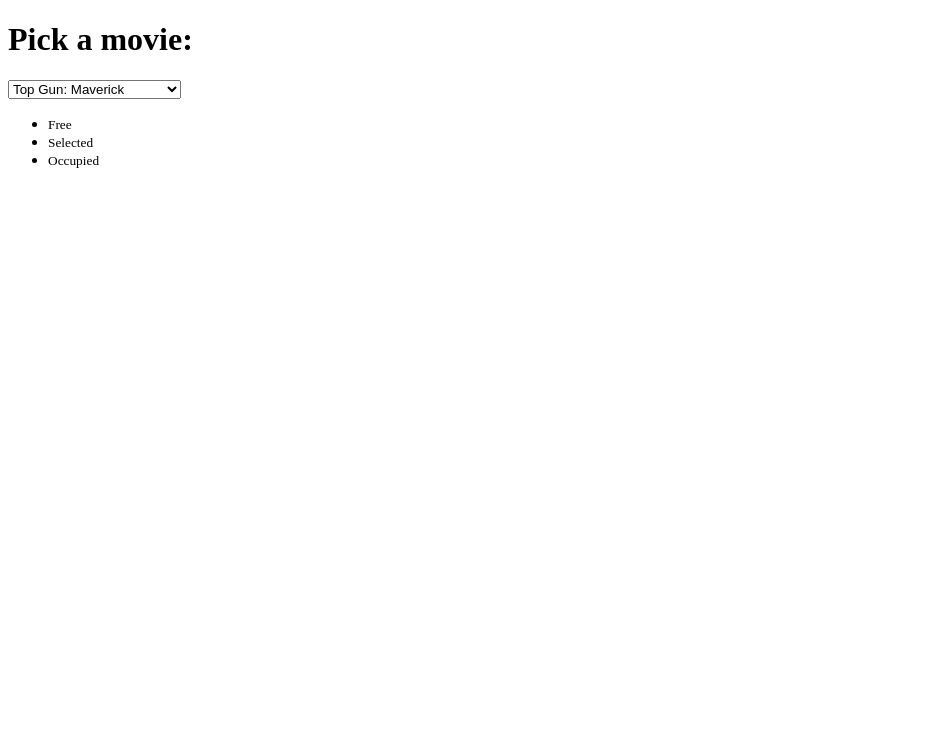
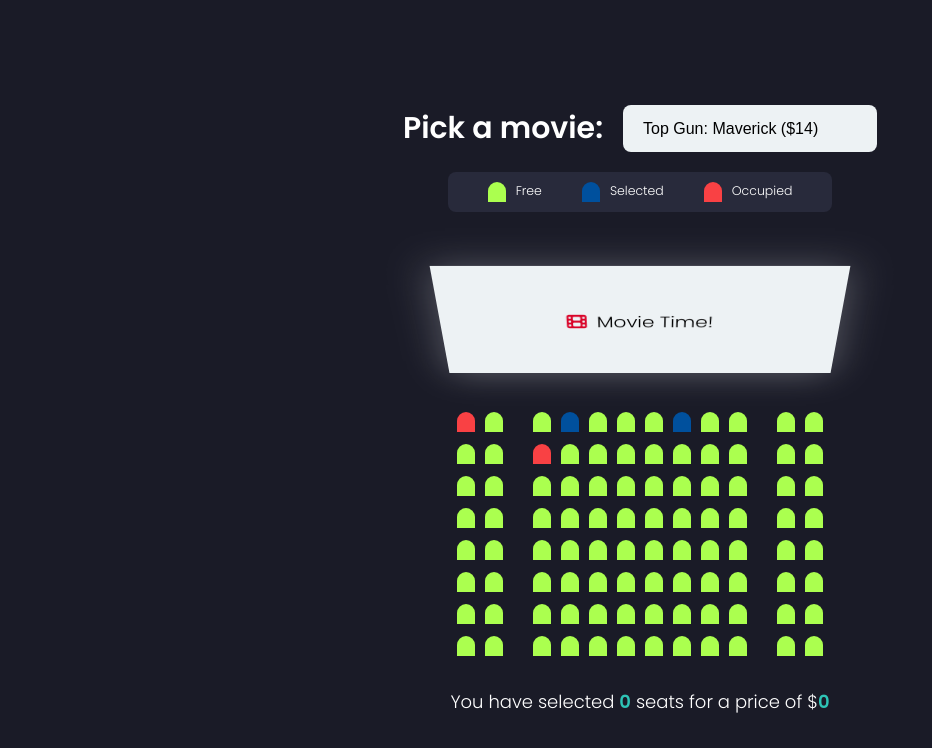
Before and after one commit to Kacper-Stepien/Cinema-Seats-Booking, a plain HTML site: page index.html in a window 1280 px wide. Shown: the whole page, without its empty margins (0-932 px from the left). Drawn offline with Linux system fonts and the light colour scheme.

Commit message:
add css styles

```diff
--- a/index.html
+++ b/index.html
@@ -6,6 +6,7 @@
     <meta http-equiv="X-UA-Compatible" content="IE=edge">
     <meta name="viewport" content="width=device-width, initial-scale=1.0">
     <link rel="stylesheet" href="style.css">
+    <script src="https://kit.fontawesome.com/8c4bd008c3.js" crossorigin="anonymous"></script>
     <title>Movie Seat Booking</title>
 </head>
 
@@ -13,15 +14,15 @@
 
     <div class="choose-movie-container">
         <h1>Pick a movie:</h1>
-        <select name="movie" id="movie">
-            <option data-price="14" value="TopGun:Maverick">Top Gun: Maverick</option>
-            <option data-price="12" value="Batman">Batman</option>
-            <option data-price="8" value="Avatar">Avatar</option>
-            <option data-price="15" value="Thor:LoveAndThunder">Thor: Love and Thunder</option>
-            <option data-price="9" value="JurrasicWorld:Dominion">Jurassic World: Dominion</option>
-            <option data-price="10" value="Joker">Joker</option>
-            <option data-price="10" value="BuzzAstral">Buzz Astral</option>
-            <option data-price="12" value="Eternals">Eternals</option>
+        <select name="movie" id="movie" class="movie">
+            <option data-price="14" value="TopGun:Maverick">Top Gun: Maverick ($14)</option>
+            <option data-price="12" value="Batman">Batman ($12)</option>
+            <option data-price="8" value="Avatar">Avatar ($8)</option>
+            <option data-price="15" value="Thor:LoveAndThunder">Thor: Love and Thunder ($15)</option>
+            <option data-price="9" value="JurrasicWorld:Dominion">Jurassic World: Dominion ($9)</option>
+            <option data-price="10" value="Joker">Joker ($10)</option>
+            <option data-price="10" value="BuzzAstral">Buzz Astral ($10)</option>
+            <option data-price="12" value="Eternals">Eternals ($12)</option>
         </select>
     </div>
 
@@ -40,18 +41,18 @@
         </li>
     </ul>
 
-    <div class="screen"></div>
+    <div class="screen"><i class="fa-solid fa-film"></i>Movie Time!</div>
 
     <div class="audience">
         <div class="row">
+            <div class="seat occupied"></div>
+            <div class="seat"></div>
+            <div class="seat"></div>
+            <div class="seat selected"></div>
             <div class="seat"></div>
             <div class="seat"></div>
             <div class="seat"></div>
-            <div class="seat"></div>
-            <div class="seat"></div>
-            <div class="seat"></div>
-            <div class="seat"></div>
-            <div class="seat"></div>
+            <div class="seat selected"></div>
             <div class="seat"></div>
             <div class="seat"></div>
             <div class="seat"></div>
@@ -60,7 +61,7 @@
         <div class="row">
             <div class="seat"></div>
             <div class="seat"></div>
-            <div class="seat"></div>
+            <div class="seat occupied"></div>
             <div class="seat"></div>
             <div class="seat"></div>
             <div class="seat"></div>
@@ -157,6 +158,10 @@
         </div>
     </div>
 
+    <p class="message">
+        You have selected <span id="count">0</span> seats for a price of $<span id="total">0</span>
+    </p>
+
 </body>
 
 </html>
--- a/style.css
+++ b/style.css
@@ -0,0 +1,156 @@
+@import url('https://fonts.googleapis.com/css2?family=Poppins:wght@300;600&display=swap');
+
+*,
+*::after,
+*::before {
+    box-sizing: border-box;
+    padding: 0;
+    margin: 0;
+}
+
+html {
+    font-size: 62.5%;
+    font-family: 'Poppins', sans-serif;
+}
+
+body {
+    background-color: #1a1b27;
+    color: #fff;
+    font-family: 'Poppins', sans-serif;
+    min-height: 100vh;
+    cursor: default;
+    display: flex;
+    flex-direction: column;
+    align-items: center;
+    justify-content: center;
+    perspective: 1000px;
+}
+
+.choose-movie-container {
+    padding: 2rem;
+    display: flex;
+    align-items: center;
+    justify-content: space-between;
+}
+
+.choose-movie-container h1 {
+    font-size: 3rem;
+    font-weight: 600;
+    margin-right: 2rem;
+}
+
+.movie {
+    background-color: #edf2f4;
+    font-size: 1.6rem;
+    padding: 1.5rem 2rem;
+    border: none;
+    border-radius: 8px;
+    outline: none;
+    -moz-appearance: none;
+    -webkit-appearance: none;
+    appearance: none;
+    transition: all .2s ease-in;
+}
+
+.movie:hover {
+    cursor: pointer;
+    box-shadow: 1px 1px 20px rgba(237, 242, 244, .2);
+    transform: scale(1.05);
+}
+
+.legend {
+    background-color: #282a3b;
+    border-radius: 8px;
+    font-size: 1.5rem;
+    padding: 1rem 2rem;
+    margin-bottom: 4rem;
+    display: flex;
+    align-items: center;
+    justify-content: space-between;
+}
+
+.legend li {
+    list-style-type: none;
+    margin: 0 2rem;
+
+    display: flex;
+    justify-content: space-between;
+}
+
+.legend li small {
+    margin-left: 1rem;
+}
+
+.screen {
+    background-color: #edf2f4;
+    color: black;
+    font-size: 2rem;
+    width: 40rem;
+    height: 14rem;
+    box-shadow: 0 3px 40px rgba(237, 242, 244, .3);
+    transform: rotateX(-45deg);
+    margin-bottom: 2rem;
+
+    display: flex;
+    align-items: center;
+    justify-content: center;
+}
+
+.screen i {
+    color: #d90429;
+    margin-right: 1rem;
+}
+
+.seat {
+    background-color: #abff4f;
+    border-radius: 12px 12px 0 0;
+    width: 1.8rem;
+    height: 2rem;
+}
+
+.occupied {
+    background-color: #f94144;
+}
+
+.selected {
+    background-color: #00509d;
+}
+
+.row {
+    margin-bottom: 1.2rem;
+    display: flex;
+    align-items: center;
+    justify-content: space-between;
+}
+
+.row .seat:not(:last-child) {
+    margin-right: 1rem;
+}
+
+.row .seat:nth-child(2) {
+    margin-right: 3rem;
+}
+
+.row .seat:nth-last-child(2) {
+    margin-left: 2rem;
+}
+
+.row .seat:not(.occupied):hover {
+    cursor: pointer;
+    transform: scale(1.2);
+    filter: brightness(1.1);
+}
+
+.row .occupied:hover {
+    cursor: no-drop;
+}
+
+.message {
+    font-size: 1.8rem;
+    margin-top: 2rem;
+}
+
+.message span {
+    font-weight: 600;
+    color: #2ec4b6;
+}
```
